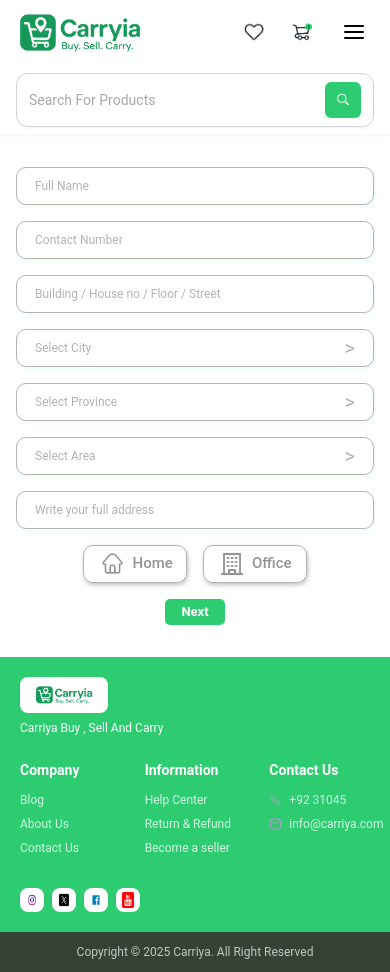
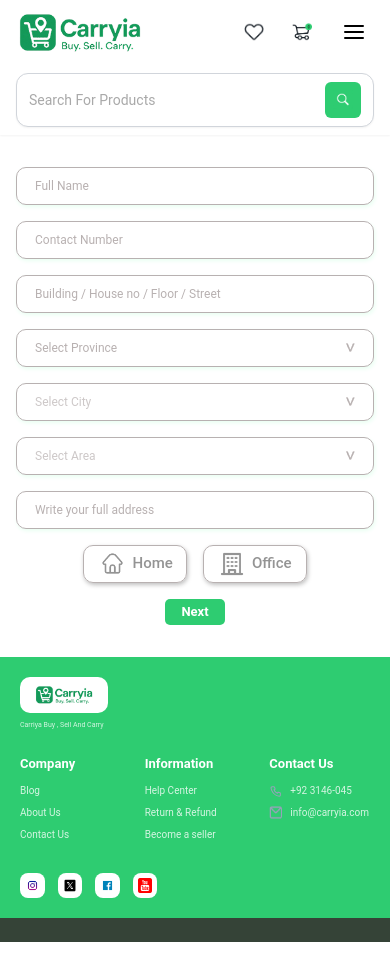
Before and after one commit to devloperpawankumar/CarriyaMultivendor, a React (Create React App) app in the folder frontend/: page /checkout in a window 390 px wide. After the commit the page ends 942 px from the top, so only its background shows below. Built offline with nearby package versions, Linux system fonts and the light colour scheme.

Commit message:
new adding

```diff
--- a/frontend/src/components/Footer.tsx
+++ b/frontend/src/components/Footer.tsx
@@ -85,17 +85,17 @@ const Footer: React.FC = () => {
 
         {/* Mobile Layout - Based on Figma Design */}
         <div className="lg:hidden">
-          <div className="px-5 py-5">
+          <div className="px-[20px] py-5">
             {/* Logo Section */}
             <div className="mb-6">
-              <div className="bg-white rounded-lg p-1.5 w-[88px] h-[36px] mb-2 flex items-center justify-center">
+              <div className="bg-white rounded-[10px] w-[88px] h-[36.44px] mb-2 flex items-center justify-center">
                 <img
                   src={Footerlogo}
                   alt="Carriya Logo"
-                  className="w-[82px] h-[26px] object-contain"
+                  className="w-[82.16px] h-[26.03px] object-contain"
                 />
               </div>
-              <p className="text-white text-xs leading-tight">
+              <p className="text-white/80 text-[7px] leading-[1.364]">
                 Carriya Buy , Sell And Carry
               </p>
             </div>
@@ -104,8 +104,8 @@ const Footer: React.FC = () => {
             <div className="grid grid-cols-3 gap-6 mb-8">
               {/* Company Column */}
               <div>
-                <h3 className="text-white font-bold text-sm mb-3">Company</h3>
-                <ul className="space-y-2 text-xs text-white/80">
+                <h3 className="text-white font-bold text-[13px] leading-[1.364] mb-3">Company</h3>
+                <ul className="space-y-2 text-[10px] leading-[1.364] text-white/80">
                   <li><a href="#" className="hover:underline">Blog</a></li>
                   <li><a href="#" className="hover:underline">About Us</a></li>
                   <li><a href="#" className="hover:underline">Contact Us</a></li>
@@ -114,8 +114,8 @@ const Footer: React.FC = () => {
 
               {/* Information Column */}
               <div>
-                <h3 className="text-white font-bold text-sm mb-3">Information</h3>
-                <ul className="space-y-2 text-xs text-white/80">
+                <h3 className="text-white font-bold text-[13px] leading-[1.364] mb-3">Information</h3>
+                <ul className="space-y-2 text-[10px] leading-[1.364] text-white/80">
                   <li><a href="#" className="hover:underline">Help Center</a></li>
                   <li><a href="#" className="hover:underline">Return & Refund</a></li>
                   <li><a href="#" className="hover:underline">Become a seller</a></li>
@@ -124,33 +124,33 @@ const Footer: React.FC = () => {
 
               {/* Contact Us Column */}
               <div>
-                <h3 className="text-white font-bold text-sm mb-3">Contact Us</h3>
-                <div className="space-y-2 text-xs text-white/80">
+                <h3 className="text-white font-bold text-[13px] leading-[1.364] mb-3">Contact Us</h3>
+                <div className="space-y-2 text-[10px] leading-[1.364] text-white/80">
                   <div className="flex items-center gap-2">
-                    <img src={phoneIcon} alt="Phone" className="w-3 h-3" />
-                    <span>+92 31045</span>
+                    <img src={phoneIcon} alt="Phone" className="w-[13px] h-[13px]" />
+                    <span>+92 3146-045</span>
                   </div>
                   <div className="flex items-center gap-2">
-                    <img src={mailIcon} alt="Email" className="w-3 h-3" />
-                    <span>info@carriya.com</span>
+                    <img src={mailIcon} alt="Email" className="w-[13px] h-[13px]" />
+                    <span>info@carryia.com</span>
                   </div>
                 </div>
               </div>
             </div>
 
             {/* Social Media Icons */}
-            <div className="flex gap-2">
-              <a href="#" className="bg-white rounded-lg p-1.5 w-6 h-6 flex items-center justify-center">
-                <img src={Instagram} alt="Instagram" className="w-4 h-4" />
+            <div className="flex gap-[13px]">
+              <a href="#" className="bg-white rounded-[8px] w-[24.59px] h-[24.59px] p-[3.51px] flex items-center justify-center">
+                <img src={Instagram} alt="Instagram" className="w-[14.64px] h-[14.64px]" />
               </a>
-              <a href="#" className="bg-white rounded-lg p-1.5 w-6 h-6 flex items-center justify-center">
-                <img src={Twitter} alt="Twitter" className="w-4 h-4" />
+              <a href="#" className="bg-white rounded-[8px] w-[24.59px] h-[24.59px] p-[3.51px] flex items-center justify-center">
+                <img src={Twitter} alt="Twitter" className="w-[14.64px] h-[14.64px]" />
               </a>
-              <a href="#" className="bg-white rounded-lg p-1.5 w-6 h-6 flex items-center justify-center">
-                <img src={Facebook} alt="Facebook" className="w-4 h-4" />
+              <a href="#" className="bg-white rounded-[8px] w-[24.59px] h-[24.59px] p-[3.51px] flex items-center justify-center">
+                <img src={Facebook} alt="Facebook" className="w-[14.64px] h-[14.64px]" />
               </a>
-              <a href="#" className="bg-white rounded-lg p-1.5 w-6 h-6 flex items-center justify-center">
-                <img src={Youtube} alt="YouTube" className="w-4 h-4" />
+              <a href="#" className="bg-white rounded-[8px] w-[24.59px] h-[24.59px] p-[3.51px] flex items-center justify-center">
+                <img src={Youtube} alt="YouTube" className="w-[14.64px] h-[14.64px]" />
               </a>
             </div>
           </div>
@@ -196,7 +196,7 @@ const Footer: React.FC = () => {
         <div className="lg:hidden">
           <div className="px-5 py-3">
             <div className="text-xs text-white/70 text-center">
-              Copyright © 2025 Carriya. All Right Reserved
+
             </div>
           </div>
         </div>
--- /dev/null
+++ b/frontend/src/data/locations.ts
@@ -0,0 +1,61 @@
+// Centralized location data for provinces, cities, and areas
+
+export type LocationMap = Record<string, Record<string, string[]>>;
+
+export const locations: LocationMap = {
+  Sindh: {
+    Karachi: [
+      "Karachi East",
+      "Karachi West",
+      "Karachi South",
+      "Karachi Central",
+      "Korangi",
+      "Malir",
+      "Keamari"
+    ],
+    Hyderabad: ["Latifabad", "Qasimabad", "Hyderabad City"],
+    Sukkur: ["Sukkur City", "Rohri", "New Sukkur"],
+    Larkana: ["Larkana City", "Dokri", "Ratodero"],
+    Khairpur: ["Khairpur City", "Kot Diji", "Nara"],
+    Tharparkar: ["Mithi", "Islamkot", "Chachro"],
+    Thatta: ["Thatta City", "Mirpur Sakro", "Keti Bunder"],
+    Umerkot: ["Umerkot City", "Kunri", "Pithoro"]
+  },
+  Punjab: {
+    Lahore: [
+      "Lahore City",
+      "Model Town",
+      "Cantt",
+      "Gulberg",
+      "Shalimar",
+      "Iqbal Town",
+      "Samanabad"
+    ],
+    Rawalpindi: ["Rawalpindi City", "Gujar Khan", "Murree", "Taxila"],
+    Faisalabad: ["Faisalabad City", "Jaranwala", "Samanabad", "Tandlianwala"],
+    Multan: ["Multan City", "Shujabad", "Lal Pur"],
+    Gujranwala: ["Gujranwala City", "Wazirabad", "Kamoke"],
+    Sialkot: ["Sialkot City", "Daska", "Sambrial"],
+    Bahawalpur: ["Bahawalpur City", "Lodhran", "Hasilpur"]
+  },
+  KhyberPakhtunkhwa: {
+    Peshawar: ["Peshawar City", "Hayatabad", "Badhaber", "Mathra"],
+    Abbottabad: ["Abbottabad City", "Lora", "Nathia Gali"],
+    Swat: ["Mingora", "Khwazakhela", "Barikot"],
+    Mardan: ["Mardan City", "Takht Bhai", "Katlang"],
+    Bannu: ["Bannu City", "Domel"],
+    Kohat: ["Kohat City", "Lachi", "Nowkar"],
+    Haripur: ["Haripur City", "Ghazi", "Karakorum Road"]
+  },
+  Balochistan: {
+    Quetta: ["Quetta City", "Sariab Road", "Airport"],
+    Gwadar: ["Gwadar City", "Pasni"],
+    Chagai: ["Nokundi", "Dalbandin"],
+    Lasbela: ["Hub", "Uthal", "Bela"],
+    Kech: ["Turbat", "Dasht"],
+    Zhob: ["Zhob City", "Killa Saifullah"],
+    Pishin: ["Pishin City", "Huramzai"]
+  }
+};
+
+export default locations;
--- a/frontend/src/pages/Checkout.tsx
+++ b/frontend/src/pages/Checkout.tsx
@@ -4,9 +4,26 @@ import Footer from '../components/Footer';
 import CategoryMenu from '../components/CategoryMenu';
 import homeIcon from '../assets/images/Payment/Frame (2).png';
 import officeIcon from '../assets/images/Payment/Frame (3).png';
+import arrowIcon from '../assets/images/Product/_.png';
+import locations from '../data/locations';
 
 const Checkout: React.FC = () => {
   const [showCategories, setShowCategories] = useState(false);
+
+
+  const [province, setProvince] = useState('');
+  const [city, setCity] = useState('');
+  const [area, setArea] = useState('');
+
+  // Ensure selects show placeholder color when empty to match input placeholders
+  const getSelectColorClass = (currentValue: string) =>
+    currentValue ? 'text-[#3d3d3d]' : 'text-[#B8B1B1]';
+
+  const provinceList = Object.keys(locations);
+  const cityList = province ? Object.keys(locations[province]) : [];
+  const areaList = province && city ? locations[province][city] : [];
+
+
   return (
     <div className="min-h-screen bg-white">
       <Header variant="simple" />
@@ -47,19 +64,69 @@ const Checkout: React.FC = () => {
             </div>
             <div className="col-span-1">
               <div className="h-[67px] rounded-[15px] border border-[#B8B1B1] shadow-[1px_2px_4px_rgba(233,255,242,1)] flex items-center px-6 mb-6 justify-between">
-                <input className="w-full placeholder-[#B8B1B1] text-[20px] outline-none" placeholder="Select City" />
+                <select
+                  className={`w-full text-[20px] outline-none appearance-none bg-transparent ${getSelectColorClass(province)}`}
+                  value={province}
+                  onChange={(e) => {
+                    const value = e.target.value;
+                    setProvince(value);
+                    setCity('');
+                    setArea('');
+                  }}
+                >
+                  <option value="" disabled>
+                    Select Province
+                  </option>
+                  {provinceList.map((p) => (
+                    <option key={p} value={p}>
+                      {p}
+                    </option>
+                  ))}
+                </select>
                 <svg width="28" height="28" viewBox="0 0 24 24" fill="none" xmlns="http://www.w3.org/2000/svg">
                   <path d="M6 9l6 6 6-6" stroke="#B8B1B1" strokeWidth="2" strokeLinecap="round" strokeLinejoin="round"/>
                 </svg>
               </div>
               <div className="h-[67px] rounded-[15px] border border-[#B8B1B1] shadow-[1px_2px_4px_rgba(233,255,242,1)] flex items-center px-6 mb-6 justify-between">
-                <input className="w-full placeholder-[#B8B1B1] text-[20px] outline-none" placeholder="Select Province" />
+                <select
+                  className={`w-full text-[20px] outline-none appearance-none bg-transparent ${getSelectColorClass(city)}`}
+                  value={city}
+                  onChange={(e) => {
+                    const value = e.target.value;
+                    setCity(value);
+                    setArea('');
+                  }}
+                  disabled={!province}
+                >
+                  <option value="" disabled>
+                    Select City
+                  </option>
+                  {cityList.map((c) => (
+                    <option key={c} value={c}>
+                      {c}
+                    </option>
+                  ))}
+                </select>
                 <svg width="28" height="28" viewBox="0 0 24 24" fill="none" xmlns="http://www.w3.org/2000/svg">
                   <path d="M6 9l6 6 6-6" stroke="#B8B1B1" strokeWidth="2" strokeLinecap="round" strokeLinejoin="round"/>
                 </svg>
               </div>
               <div className="h-[67px] rounded-[15px] border border-[#B8B1B1] shadow-[1px_2px_4px_rgba(233,255,242,1)] flex items-center px-6 mb-6 justify-between">
-                <input className="w-full placeholder-[#B8B1B1] text-[20px] outline-none" placeholder="Select Area" />
+                <select
+                  className={`w-full text-[20px] outline-none appearance-none bg-transparent ${getSelectColorClass(area)}`}
+                  value={area}
+                  onChange={(e) => setArea(e.target.value)}
+                  disabled={!province || !city}
+                >
+                  <option value="" disabled>
+                    Select Area
+                  </option>
+                  {areaList.map((a) => (
+                    <option key={a} value={a}>
+                      {a}
+                    </option>
+                  ))}
+                </select>
                 <svg width="28" height="28" viewBox="0 0 24 24" fill="none" xmlns="http://www.w3.org/2000/svg">
                   <path d="M6 9l6 6 6-6" stroke="#B8B1B1" strokeWidth="2" strokeLinecap="round" strokeLinejoin="round"/>
                 </svg>
@@ -97,17 +164,67 @@ const Checkout: React.FC = () => {
             <div className="h-[38px] rounded-[10px] border border-[#B8B1B1] shadow-[1px_2px_4px_rgba(233,255,242,1)] flex items-center px-[18px]">
               <input className="w-full placeholder-[#B8B1B1] text-[12px] outline-none" placeholder="Building / House no / Floor / Street" />
             </div>
-            <div className="h-[38px] rounded-[10px] border border-[#B8B1B1] shadow-[1px_2px_4px_rgba(233,255,242,1)] flex items-center px-[18px] justify-between">
-              <input className="w-full placeholder-[#B8B1B1] text-[12px] outline-none" placeholder="Select City" />
-              <span className="text-[#B8B1B1] text-[20px]">&gt;</span>
+            <div className="h-[38px] rounded-[10px] border border-[#B8B1B1] shadow-[1px_2px_4px_rgba(233,255,242,1)] flex items-center px-[18px] justify-between relative">
+              <select
+                className={`w-full text-[12px] outline-none appearance-none bg-transparent ${getSelectColorClass(province)}`}
+                value={province}
+                onChange={(e) => {
+                  const value = e.target.value;
+                  setProvince(value);
+                  setCity('');
+                  setArea('');
+                }}
+              >
+                <option value="" disabled>
+                  Select Province
+                </option>
+                {provinceList.map((p) => (
+                  <option key={p} value={p}>
+                    {p}
+                  </option>
+                ))}
+              </select>
+              <img src={arrowIcon} alt="Arrow" />
             </div>
-            <div className="h-[38px] rounded-[10px] border border-[#B8B1B1] shadow-[1px_2px_4px_rgba(233,255,242,1)] flex items-center px-[18px] justify-between">
-              <input className="w-full placeholder-[#B8B1B1] text-[12px] outline-none" placeholder="Select Province" />
-              <span className="text-[#B8B1B1] text-[20px]">&gt;</span>
+            <div className="h-[38px] rounded-[10px] border border-[#B8B1B1] shadow-[1px_2px_4px_rgba(233,255,242,1)] flex items-center px-[18px] justify-between relative">
+              <select
+                className={`w-full text-[12px] outline-none appearance-none bg-transparent ${getSelectColorClass(city)}`}
+                value={city}
+                onChange={(e) => {
+                  const value = e.target.value;
+                  setCity(value);
+                  setArea('');
+                }}
+                disabled={!province}
+              >
+                <option value="" disabled>
+                  Select City
+                </option>
+                {cityList.map((c) => (
+                  <option key={c} value={c}>
+                    {c}
+                  </option>
+                ))}
+              </select>
+              <img src={arrowIcon} alt="Arrow" />
             </div>
-            <div className="h-[38px] rounded-[10px] border border-[#B8B1B1] shadow-[1px_2px_4px_rgba(233,255,242,1)] flex items-center px-[18px] justify-between">
-              <input className="w-full placeholder-[#B8B1B1] text-[12px] outline-none" placeholder="Select Area" />
-              <span className="text-[#B8B1B1] text-[20px]">&gt;</span>
+            <div className="h-[38px] rounded-[10px] border border-[#B8B1B1] shadow-[1px_2px_4px_rgba(233,255,242,1)] flex items-center px-[18px] justify-between relative">
+              <select
+                className={`w-full text-[12px] outline-none appearance-none bg-transparent ${getSelectColorClass(area)}`}
+                value={area}
+                onChange={(e) => setArea(e.target.value)}
+                disabled={!province || !city}
+              >
+                <option value="" disabled>
+                  Select Area
+                </option>
+                {areaList.map((a) => (
+                  <option key={a} value={a}>
+                    {a}
+                  </option>
+                ))}
+              </select>
+              <img src={arrowIcon} alt="Arrow" />
             </div>
             <div className="h-[38px] rounded-[10px] border border-[#B8B1B1] shadow-[1px_2px_4px_rgba(233,255,242,1)] flex items-center px-[18px]">
               <input className="w-full placeholder-[#B8B1B1] text-[12px] outline-none" placeholder="Write your full address" />
--- a/frontend/src/pages/ProductDetail.tsx
+++ b/frontend/src/pages/ProductDetail.tsx
@@ -227,7 +227,7 @@ const ProductDetail: React.FC = () => {
                   <button
                     key={s}
                     type="button"
-                    onClick={() => { setMobileSelectedSize(s); setMobileSizeOpen(false); }}
+                    onClick={() => { setMobileSelectedSize(s); /* Do not close dropdown */ }}
                     className={`w-full text-left py-2 text-[16px] ${((mobileSelectedSize ?? product.sizes[0]) === s) ? 'font-bold text-[#2ECC71]' : 'text-[#424551]'}`}
                   >
                     {s}
@@ -255,7 +255,7 @@ const ProductDetail: React.FC = () => {
                   <button
                     key={c}
                     type="button"
-                    onClick={() => { setMobileSelectedColor(c); setMobileColorOpen(false); }}
+                    onClick={() => { setMobileSelectedColor(c); /* Do not close dropdown */ }}
                     className={`w-full text-left py-2 text-[16px] ${((mobileSelectedColor ?? product.colors[0]) === c) ? 'font-bold text-[#2ECC71]' : 'text-[#424551]'}`}
                   >
                     {c}
```
Also changed, not shown: frontend/src/components/auth/SignupLayout.tsx (+4 -4 lines), frontend/src/assets/images/Product/_.png (added).
